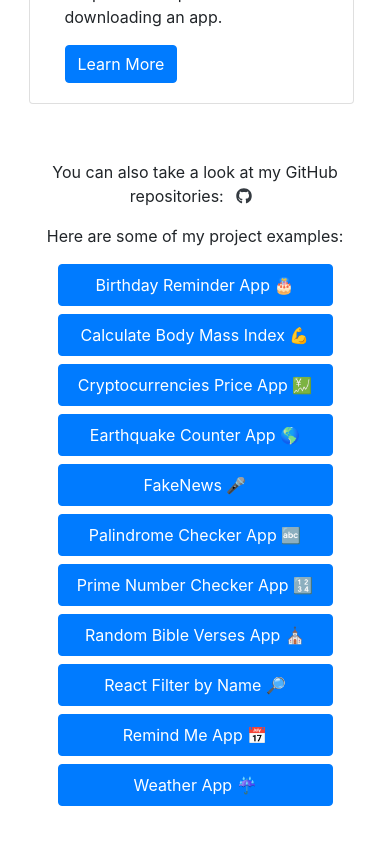
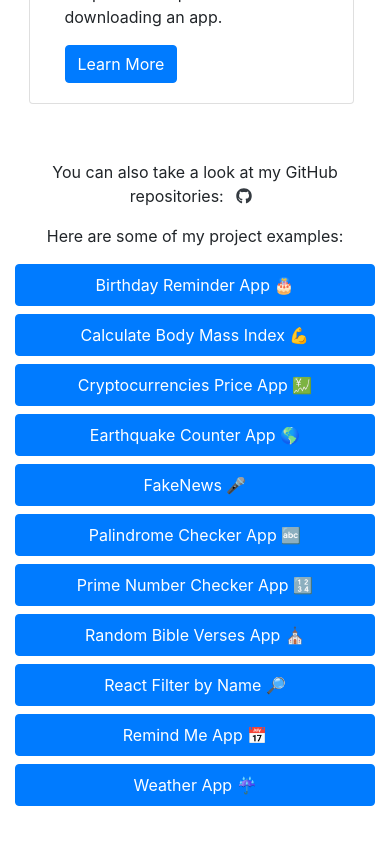
Before and after one commit to hjhm2018/my-portfolio, a React (Create React App) app: page /projects in a window 390 px wide. Shown: the part 5642-6486 px from the top of the page. Built offline with nearby package versions, Linux system fonts and the light colour scheme; a web font is replaced by a local one.

Commit message:
changed a Bootstrap class again

```diff
--- a/src/components/Projects.js
+++ b/src/components/Projects.js
@@ -254,7 +254,7 @@ const Projects = () => {
         </Modal.Footer>
       </Modal>
 
-      <div className="col-lg-12 mt-5 text-center">
+      <div className="col-lg-12 mt-5 text-center px-0">
         <p>
           You can also take a look at my GitHub repositories:{" "}
           <a
@@ -287,7 +287,7 @@ const Projects = () => {
             .map((link, index) => (
               <Nav.Link
                 key={index}
-                className="btn btn-primary mb-2 col-10 col-md-4 mx-auto"
+                className="btn btn-primary mb-2 col-12 col-md-4 mx-auto"
                 as={Link}
                 to={`/projects/${link.url}`}
                 eventKey={2}
```
